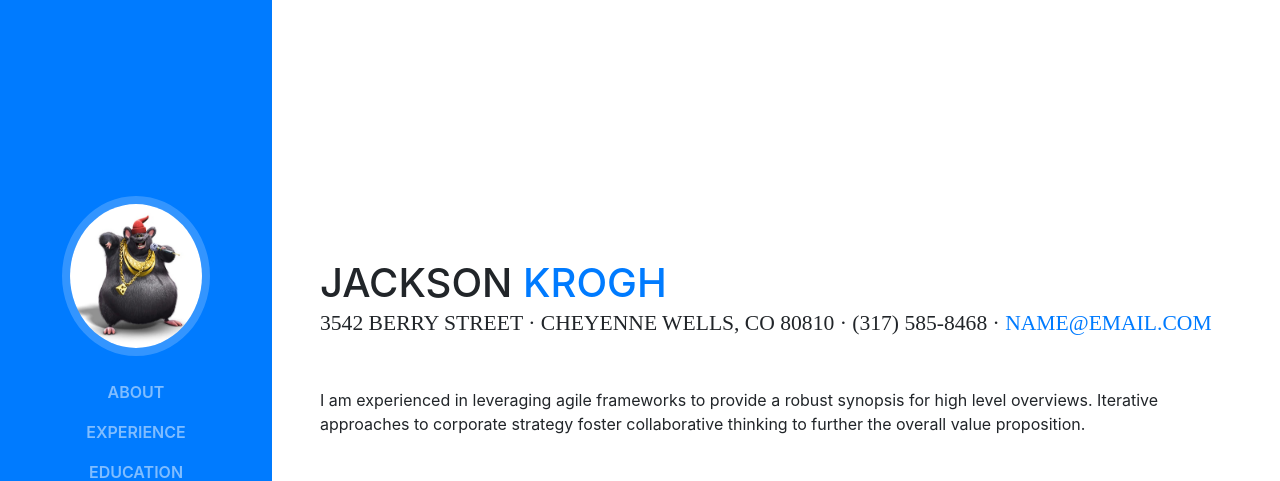
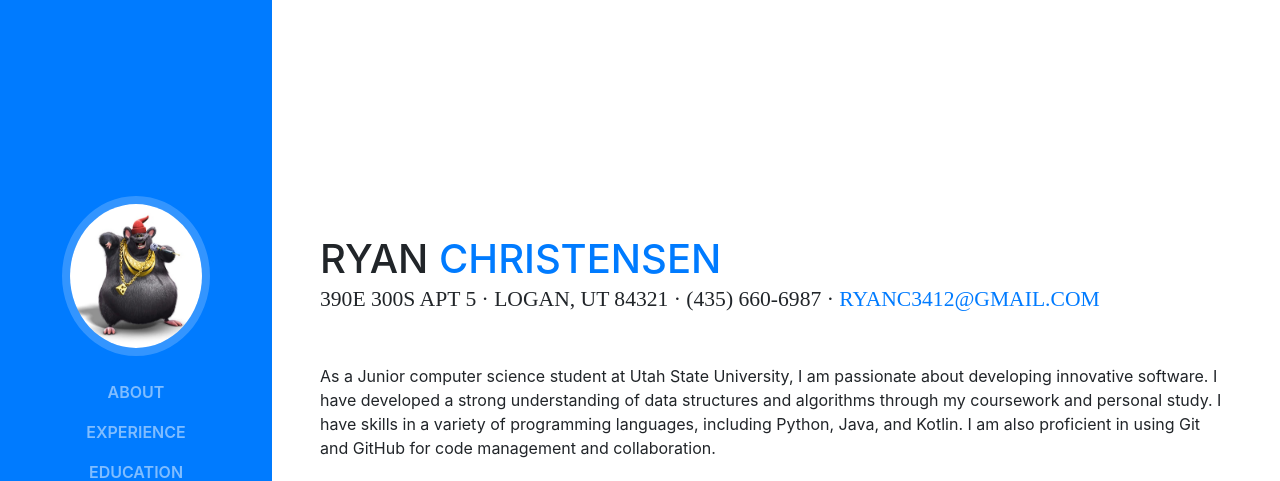
Before and after one commit to ryanc3412/ryanc3412.github.io, a website with bundled scripts: page index.html in a window 1280 px wide. Shown: the top 481 px of the page. Built offline with nearby package versions, Linux system fonts and the light colour scheme; a web font is replaced by a local one.

Commit message:
Update about section

```diff
--- a/index.html
+++ b/index.html
@@ -65,13 +65,13 @@
 
       <section class="resume-section p-3 p-lg-5 d-flex d-column" id="about">
         <div class="my-auto">
-          <h1 class="mb-0">Jackson
-            <span class="text-primary">Krogh</span>
+          <h1 class="mb-0">Ryan
+            <span class="text-primary">Christensen</span>
           </h1>
-          <div class="subheading mb-5">3542 Berry Street · Cheyenne Wells, CO 80810 · (317) 585-8468 ·
-            <a href="mailto:name@email.com">name@email.com</a>
+          <div class="subheading mb-5">390E 300S Apt 5 · Logan, UT 84321 · (435) 660-6987 ·
+            <a href="mailto:name@email.com">ryanc3412@gmail.com</a>
           </div>
-          <p class="mb-5">I am experienced in leveraging agile frameworks to provide a robust synopsis for high level overviews. Iterative approaches to corporate strategy foster collaborative thinking to further the overall value proposition.</p>
+          <p class="mb-5">As a Junior computer science student at Utah State University, I am passionate about developing innovative software. I have developed a strong understanding of data structures and algorithms through my coursework and personal study. I have skills in a variety of programming languages, including Python, Java, and Kotlin. I am also proficient in using Git and GitHub for code management and collaboration. </p>
           <ul class="list-inline list-social-icons mb-0">
             <li class="list-inline-item">
               <a href="#">
```
